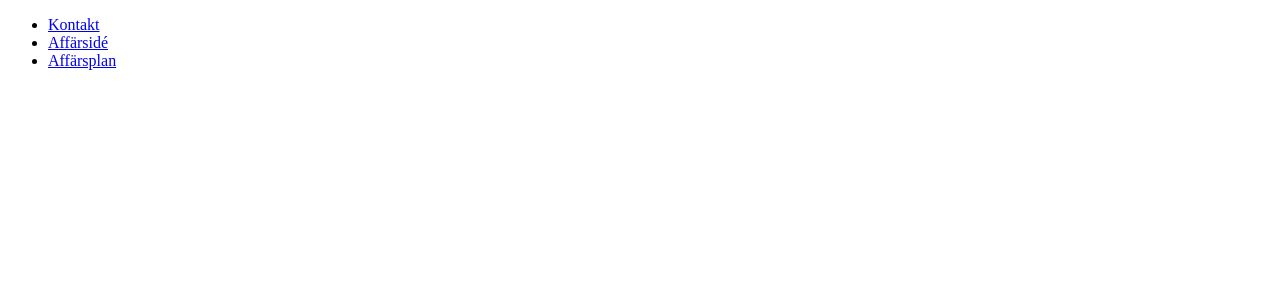
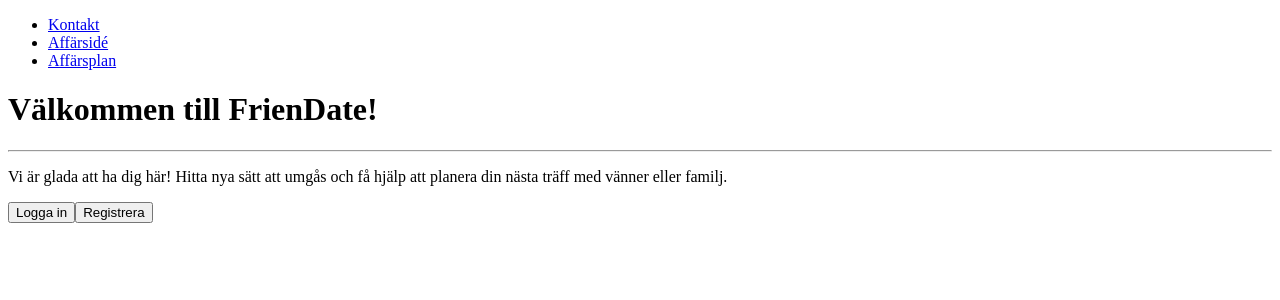
Before and after one commit to Dilemma98/FrienDate, a React app: page / in a window 1280 px wide. Shown: the top 300 px of the page. Built offline with nearby package versions, Linux system fonts and the light colour scheme; the HTML template or start-up script is replaced by a standard one.

Commit message:
HomePage filled

```diff
--- a/src/components/homePage.tsx
+++ b/src/components/homePage.tsx
@@ -1,10 +1,26 @@
 import React from "react";
+import { Link } from "react-router-dom";
 
-class HomePage extends React.Component{
-    render(){
-        return(
-            <div></div>
-        );
-    }
+class HomePage extends React.Component {
+  render() {
+    return (
+      <div>
+        <h1 className="componentHeader">Välkommen till FrienDate!</h1>
+        <hr></hr>
+        <p>
+          Vi är glada att ha dig här! Hitta nya sätt att umgås och få hjälp att
+          planera din nästa träff med vänner eller familj.
+        </p>
+        <div className="buttons">
+          <Link to="/loginPage">
+            <button className="login-btn">Logga in</button>
+          </Link>
+          <Link to="/registerPage">
+            <button className="register-btn">Registrera</button>
+          </Link>
+        </div>
+      </div>
+    );
+  }
 }
 export default HomePage;
```
